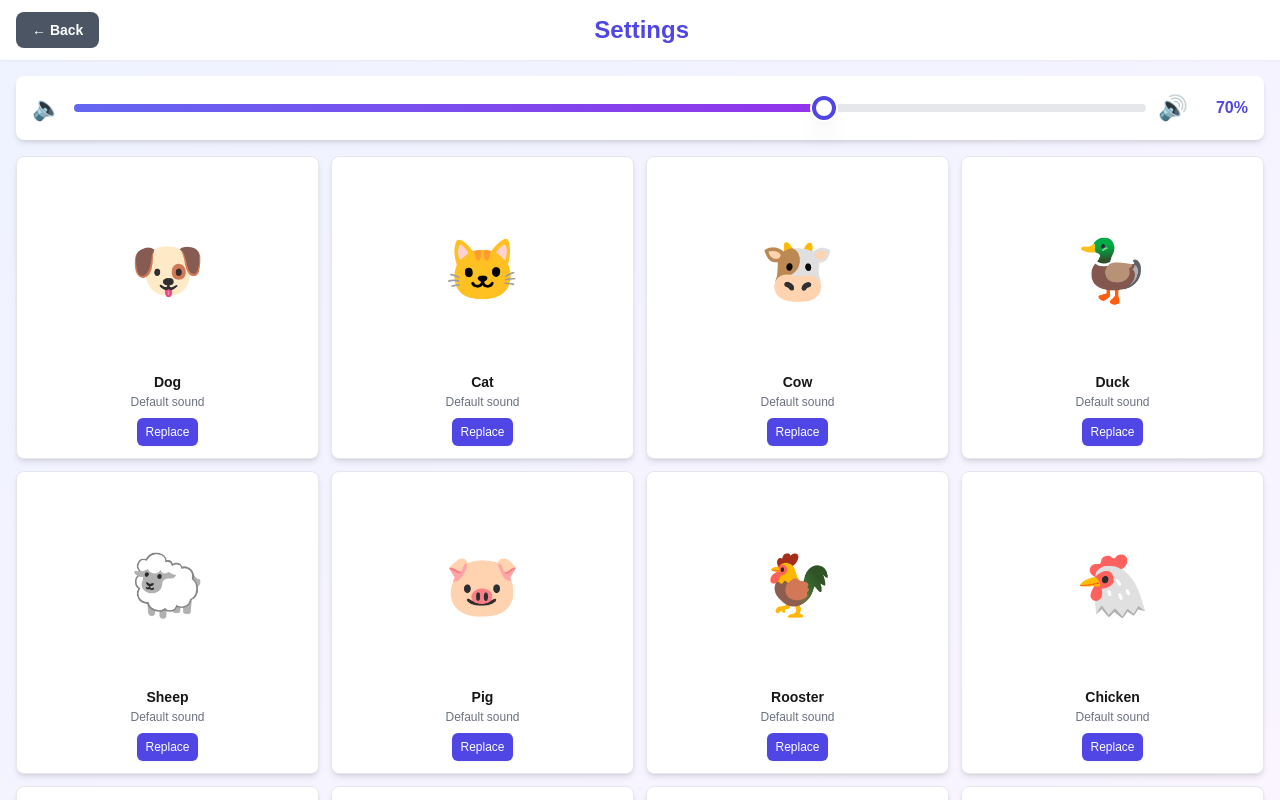
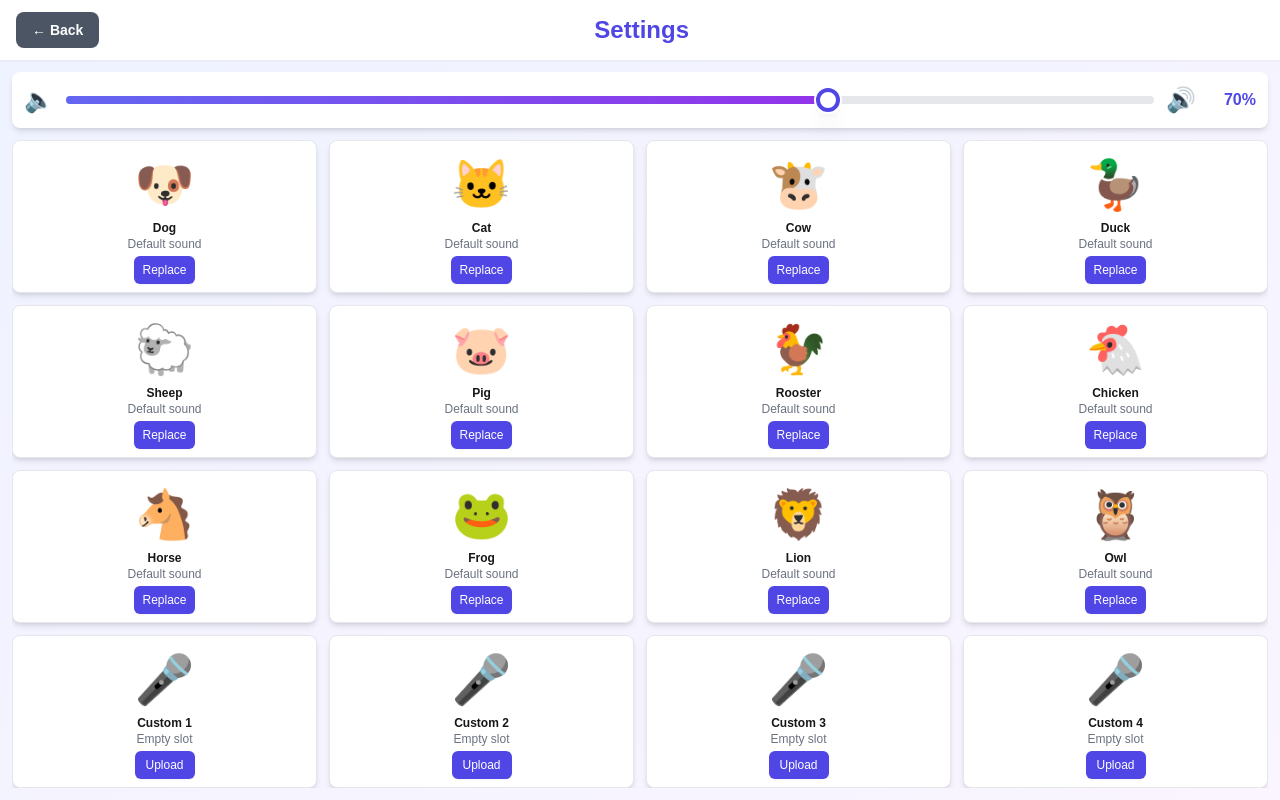
Before and after one commit to niravbeni/ideo-sb, a Next.js app: page /manage in a window 1280 px wide. Built offline with nearby package versions, Linux system fonts and the light colour scheme.

Commit message:
Fix settings page: no scroll, volume slider + cards fill screen exactly

```diff
--- a/app/manage/page.tsx
+++ b/app/manage/page.tsx
@@ -168,15 +168,15 @@ export default function ManagePage() {
       </header>
 
       {/* Main Content - Fill entire space */}
-      <main className="flex-1 overflow-hidden flex flex-col">
+      <main className="flex-1 overflow-hidden flex flex-col p-2 md:p-3">
         {/* Volume Control - Fixed height at top */}
-        <section className="bg-white rounded-lg shadow-md p-3 md:p-4 m-2 md:m-4 flex-shrink-0">
+        <section className="bg-white rounded-lg shadow-md p-2 md:p-3 mb-2 md:mb-3 flex-shrink-0">
           <VolumeSlider initialVolume={volume} onChange={handleVolumeChange} />
         </section>
 
-        {/* Slot Management - Scrollable grid filling remaining space */}
-        <section className="flex-1 overflow-y-auto px-2 md:px-4 pb-2 md:pb-4">
-          <div className="grid grid-cols-2 md:grid-cols-3 lg:grid-cols-4 auto-rows-max gap-2 md:gap-3">
+        {/* Slot Management - Fill remaining space exactly, NO SCROLL */}
+        <section className="flex-1 min-h-0 overflow-hidden">
+          <div className="grid grid-cols-2 md:grid-cols-3 lg:grid-cols-4 grid-rows-4 gap-2 md:gap-3 h-full">
             {slots.map((slot) => (
               <ManageSlotCard
                 key={slot.id}
--- a/components/ManageSlotCard.tsx
+++ b/components/ManageSlotCard.tsx
@@ -50,22 +50,22 @@ export default function ManageSlotCard({
   };
 
   return (
-    <div className="bg-white rounded-lg shadow-md p-2 md:p-3 border border-gray-200 flex flex-col justify-between aspect-square">
+    <div className="bg-white rounded-lg shadow-md p-2 border border-gray-200 flex flex-col justify-between h-full w-full">
       {/* Emoji - Large and centered */}
       <div className="flex-1 flex items-center justify-center min-h-0">
-        <span className="text-4xl md:text-5xl lg:text-6xl" role="img" aria-label={slot.label}>
+        <span className="text-3xl md:text-4xl lg:text-5xl" role="img" aria-label={slot.label}>
           {slot.emoji}
         </span>
       </div>
 
       {/* Label and Status */}
-      <div className="text-center mb-2 flex-shrink-0">
-        <h3 className="font-bold text-xs md:text-sm mb-0.5">{slot.label}</h3>
+      <div className="text-center mb-1 flex-shrink-0">
+        <h3 className="font-bold text-xs truncate">{slot.label}</h3>
         <p className="text-xs text-gray-500 truncate">{getSourceDescription()}</p>
       </div>
 
       {/* Action Buttons */}
-      <div className="flex flex-wrap gap-1.5 justify-center flex-shrink-0">
+      <div className="flex flex-wrap gap-1 justify-center flex-shrink-0">
         {/* Upload/Replace Button */}
         <button
           onClick={handleUploadClick}
```
